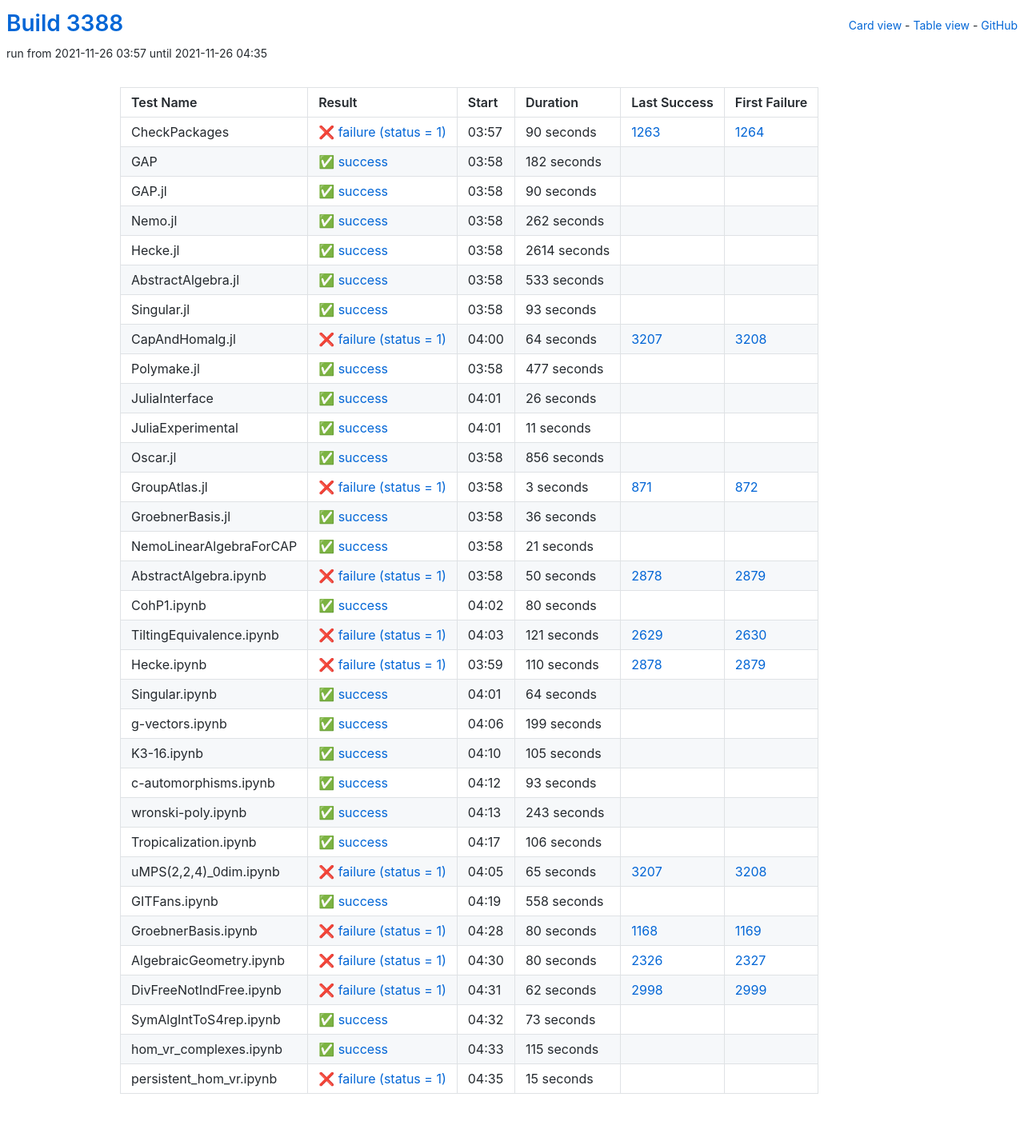
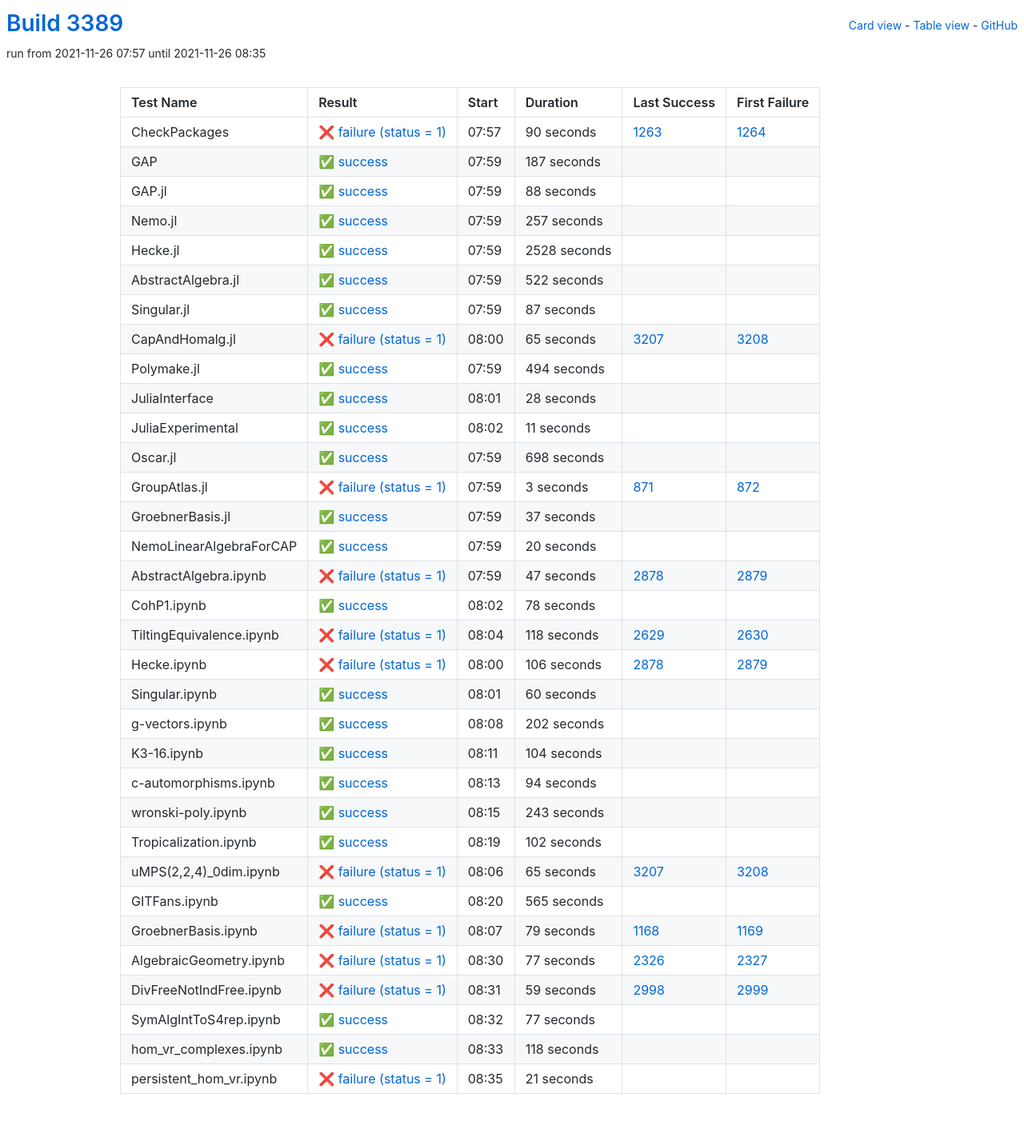
Before and after one commit to oscar-system/oscar-ci-status-stable, a Jekyll site: the page built from table.html, in a window 1280 px wide. Shown: the whole page at 80% size. Built offline with Jekyll 4.4.1, drawn with Linux system fonts in a browser that asks for light colours.

Commit message:
Build #3389

```diff
--- a/_data/ci.yml
+++ b/_data/ci.yml
@@ -1,6 +1,6 @@
 ---
-build: 3388
-build_url: https://oscarci.mathematik.uni-kl.de/job/oscar-stable/3388/
+build: 3389
+build_url: https://oscarci.mathematik.uni-kl.de/job/oscar-stable/3389/
 job: oscar-stable
 organization: oscar-system
 repo: oscar-ci-status-stable
@@ -8,8 +8,8 @@ repourl: https://github.com/oscar-system/oscar-ci-status-stable
 tests:
 - name: CheckPackages
   id: checkpackages
-  log: https://oscarci.mathematik.uni-kl.de/job/oscar-stable/3388/artifact/logs/build-3388/CheckPackages.log
-  start: 2021-11-26 03:57
+  log: https://oscarci.mathematik.uni-kl.de/job/oscar-stable/3389/artifact/logs/build-3389/CheckPackages.log
+  start: 2021-11-26 07:57
   success: false
   exitcode: 1
   status: failure
@@ -20,116 +20,116 @@ tests:
   first_failure_url: https://oscarci.mathematik.uni-kl.de/job/oscar-stable/1264/
 - name: GAP
   id: gap
-  log: https://oscarci.mathematik.uni-kl.de/job/oscar-stable/3388/artifact/logs/build-3388/GAP.log
-  start: 2021-11-26 03:58
+  log: https://oscarci.mathematik.uni-kl.de/job/oscar-stable/3389/artifact/logs/build-3389/GAP.log
+  start: 2021-11-26 07:59
   success: true
   exitcode: 0
   status: success
-  duration: 182
+  duration: 187
   last_success: false
   last_success_url:
   first_failure: false
   first_failure_url:
 - name: GAP.jl
   id: gap-jl
-  log: https://oscarci.mathematik.uni-kl.de/job/oscar-stable/3388/artifact/logs/build-3388/GAP.jl.log
-  start: 2021-11-26 03:58
+  log: https://oscarci.mathematik.uni-kl.de/job/oscar-stable/3389/artifact/logs/build-3389/GAP.jl.log
+  start: 2021-11-26 07:59
   success: true
   exitcode: 0
   status: success
-  duration: 90
+  duration: 88
   last_success: false
   last_success_url:
   first_failure: false
   first_failure_url:
 - name: Nemo.jl
   id: nemo-jl
-  log: https://oscarci.mathematik.uni-kl.de/job/oscar-stable/3388/artifact/logs/build-3388/Nemo.jl.log
-  start: 2021-11-26 03:58
+  log: https://oscarci.mathematik.uni-kl.de/job/oscar-stable/3389/artifact/logs/build-3389/Nemo.jl.log
+  start: 2021-11-26 07:59
   success: true
   exitcode: 0
   status: success
-  duration: 262
+  duration: 257
   last_success: false
   last_success_url:
   first_failure: false
   first_failure_url:
 - name: Hecke.jl
   id: hecke-jl
-  log: https://oscarci.mathematik.uni-kl.de/job/oscar-stable/3388/artifact/logs/build-3388/Hecke.jl.log
-  start: 2021-11-26 03:58
+  log: https://oscarci.mathematik.uni-kl.de/job/oscar-stable/3389/artifact/logs/build-3389/Hecke.jl.log
+  start: 2021-11-26 07:59
   success: true
   exitcode: 0
   status: success
-  duration: 2614
+  duration: 2528
   last_success: false
   last_success_url:
   first_failure: false
   first_failure_url:
 - name: AbstractAlgebra.jl
   id: abstractalgebra-jl
-  log: https://oscarci.mathematik.uni-kl.de/job/oscar-stable/3388/artifact/logs/build-3388/AbstractAlgebra.jl.log
-  start: 2021-11-26 03:58
+  log: https://oscarci.mathematik.uni-kl.de/job/oscar-stable/3389/artifact/logs/build-3389/AbstractAlgebra.jl.log
+  start: 2021-11-26 07:59
   success: true
   exitcode: 0
   status: success
-  duration: 533
+  duration: 522
   last_success: false
   last_success_url:
   first_failure: false
   first_failure_url:
 - name: Singular.jl
   id: singular-jl
-  log: https://oscarci.mathematik.uni-kl.de/job/oscar-stable/3388/artifact/logs/build-3388/Singular.jl.log
-  start: 2021-11-26 03:58
+  log: https://oscarci.mathematik.uni-kl.de/job/oscar-stable/3389/artifact/logs/build-3389/Singular.jl.log
+  start: 2021-11-26 07:59
   success: true
   exitcode: 0
   status: success
-  duration: 93
+  duration: 87
   last_success: false
   last_success_url:
   first_failure: false
   first_failure_url:
 - name: CapAndHomalg.jl
   id: capandhomalg-jl
-  log: https://oscarci.mathematik.uni-kl.de/job/oscar-stable/3388/artifact/logs/build-3388/CapAndHomalg.jl.log
-  start: 2021-11-26 04:00
+  log: https://oscarci.mathematik.uni-kl.de/job/oscar-stable/3389/artifact/logs/build-3389/CapAndHomalg.jl.log
+  start: 2021-11-26 08:00
   success: false
   exitcode: 1
   status: failure
-  duration: 64
+  duration: 65
   last_success: 3207
   last_success_url: https://oscarci.mathematik.uni-kl.de/job/oscar-stable/3207/
   first_failure: 3208
   first_failure_url: https://oscarci.mathematik.uni-kl.de/job/oscar-stable/3208/
 - name: Polymake.jl
   id: polymake-jl
-  log: https://oscarci.mathematik.uni-kl.de/job/oscar-stable/3388/artifact/logs/build-3388/Polymake.jl.log
-  start: 2021-11-26 03:58
+  log: https://oscarci.mathematik.uni-kl.de/job/oscar-stable/3389/artifact/logs/build-3389/Polymake.jl.log
+  start: 2021-11-26 07:59
   success: true
   exitcode: 0
   status: success
-  duration: 477
+  duration: 494
   last_success: false
   last_success_url:
   first_failure: false
   first_failure_url:
 - name: JuliaInterface
   id: juliainterface
-  log: https://oscarci.mathematik.uni-kl.de/job/oscar-stable/3388/artifact/logs/build-3388/JuliaInterface.log
-  start: 2021-11-26 04:01
+  log: https://oscarci.mathematik.uni-kl.de/job/oscar-stable/3389/artifact/logs/build-3389/JuliaInterface.log
+  start: 2021-11-26 08:01
   success: true
   exitcode: 0
   status: success
-  duration: 26
+  duration: 28
   last_success: false
   last_success_url:
   first_failure: false
   first_failure_url:
 - name: JuliaExperimental
   id: juliaexperimental
-  log: https://oscarci.mathematik.uni-kl.de/job/oscar-stable/3388/artifact/logs/build-3388/JuliaExperimental.log
-  start: 2021-11-26 04:01
+  log: https://oscarci.mathematik.uni-kl.de/job/oscar-stable/3389/artifact/logs/build-3389/JuliaExperimental.log
+  start: 2021-11-26 08:02
   success: true
   exitcode: 0
   status: success
@@ -140,20 +140,20 @@ tests:
   first_failure_url:
 - name: Oscar.jl
   id: oscar-jl
-  log: https://oscarci.mathematik.uni-kl.de/job/oscar-stable/3388/artifact/logs/build-3388/Oscar.jl.log
-  start: 2021-11-26 03:58
+  log: https://oscarci.mathematik.uni-kl.de/job/oscar-stable/3389/artifact/logs/build-3389/Oscar.jl.log
+  start: 2021-11-26 07:59
   success: true
   exitcode: 0
   status: success
-  duration: 856
+  duration: 698
   last_success: false
   last_success_url:
   first_failure: false
   first_failure_url:
 - name: GroupAtlas.jl
   id: groupatlas-jl
-  log: https://oscarci.mathematik.uni-kl.de/job/oscar-stable/3388/artifact/logs/build-3388/GroupAtlas.jl.log
-  start: 2021-11-26 03:58
+  log: https://oscarci.mathematik.uni-kl.de/job/oscar-stable/3389/artifact/logs/build-3389/GroupAtlas.jl.log
+  start: 2021-11-26 07:59
   success: false
   exitcode: 1
   status: failure
@@ -164,128 +164,128 @@ tests:
   first_failure_url: https://oscarci.mathematik.uni-kl.de/job/oscar-stable/872/
 - name: GroebnerBasis.jl
   id: groebnerbasis-jl
-  log: https://oscarci.mathematik.uni-kl.de/job/oscar-stable/3388/artifact/logs/build-3388/GroebnerBasis.jl.log
-  start: 2021-11-26 03:58
+  log: https://oscarci.mathematik.uni-kl.de/job/oscar-stable/3389/artifact/logs/build-3389/GroebnerBasis.jl.log
+  start: 2021-11-26 07:59
   success: true
   exitcode: 0
   status: success
-  duration: 36
+  duration: 37
   last_success: false
   last_success_url:
   first_failure: false
   first_failure_url:
 - name: NemoLinearAlgebraForCAP
   id: nemolinearalgebraforcap
-  log: https://oscarci.mathematik.uni-kl.de/job/oscar-stable/3388/artifact/logs/build-3388/NemoLinearAlgebraForCAP.log
-  start: 2021-11-26 03:58
+  log: https://oscarci.mathematik.uni-kl.de/job/oscar-stable/3389/artifact/logs/build-3389/NemoLinearAlgebraForCAP.log
+  start: 2021-11-26 07:59
   success: true
   exitcode: 0
   status: success
-  duration: 21
+  duration: 20
   last_success: false
   last_success_url:
   first_failure: false
   first_failure_url:
 - name: AbstractAlgebra.ipynb
   id: abstractalgebra-ipynb
-  log: https://oscarci.mathematik.uni-kl.de/job/oscar-stable/3388/artifact/logs/build-3388/AbstractAlgebra.ipynb.log
-  start: 2021-11-26 03:58
+  log: https://oscarci.mathematik.uni-kl.de/job/oscar-stable/3389/artifact/logs/build-3389/AbstractAlgebra.ipynb.log
+  start: 2021-11-26 07:59
   success: false
   exitcode: 1
   status: failure
-  duration: 50
+  duration: 47
   last_success: 2878
   last_success_url: https://oscarci.mathematik.uni-kl.de/job/oscar-stable/2878/
   first_failure: 2879
   first_failure_url: https://oscarci.mathematik.uni-kl.de/job/oscar-stable/2879/
 - name: CohP1.ipynb
   id: cohp1-ipynb
-  log: https://oscarci.mathematik.uni-kl.de/job/oscar-stable/3388/artifact/logs/build-3388/CohP1.ipynb.log
-  start: 2021-11-26 04:02
+  log: https://oscarci.mathematik.uni-kl.de/job/oscar-stable/3389/artifact/logs/build-3389/CohP1.ipynb.log
+  start: 2021-11-26 08:02
   success: true
   exitcode: 0
   status: success
-  duration: 80
+  duration: 78
   last_success: false
   last_success_url:
   first_failure: false
   first_failure_url:
 - name: TiltingEquivalence.ipynb
   id: tiltingequivalence-ipynb
-  log: https://oscarci.mathematik.uni-kl.de/job/oscar-stable/3388/artifact/logs/build-3388/TiltingEquivalence.ipynb.log
-  start: 2021-11-26 04:03
+  log: https://oscarci.mathematik.uni-kl.de/job/oscar-stable/3389/artifact/logs/build-3389/TiltingEquivalence.ipynb.log
+  start: 2021-11-26 08:04
   success: false
   exitcode: 1
   status: failure
-  duration: 121
+  duration: 118
   last_success: 2629
   last_success_url: https://oscarci.mathematik.uni-kl.de/job/oscar-stable/2629/
   first_failure: 2630
   first_failure_url: https://oscarci.mathematik.uni-kl.de/job/oscar-stable/2630/
 - name: Hecke.ipynb
   id: hecke-ipynb
-  log: https://oscarci.mathematik.uni-kl.de/job/oscar-stable/3388/artifact/logs/build-3388/Hecke.ipynb.log
-  start: 2021-11-26 03:59
+  log: https://oscarci.mathematik.uni-kl.de/job/oscar-stable/3389/artifact/logs/build-3389/Hecke.ipynb.log
+  start: 2021-11-26 08:00
   success: false
   exitcode: 1
   status: failure
-  duration: 110
+  duration: 106
   last_success: 2878
   last_success_url: https://oscarci.mathematik.uni-kl.de/job/oscar-stable/2878/
   first_failure: 2879
   first_failure_url: https://oscarci.mathematik.uni-kl.de/job/oscar-stable/2879/
 - name: Singular.ipynb
   id: singular-ipynb
-  log: https://oscarci.mathematik.uni-kl.de/job/oscar-stable/3388/artifact/logs/build-3388/Singular.ipynb.log
-  start: 2021-11-26 04:01
+  log: https://oscarci.mathematik.uni-kl.de/job/oscar-stable/3389/artifact/logs/build-3389/Singular.ipynb.log
+  start: 2021-11-26 08:01
   success: true
   exitcode: 0
   status: success
-  duration: 64
+  duration: 60
   last_success: false
   last_success_url:
   first_failure: false
   first_failure_url:
 - name: g-vectors.ipynb
   id: g-vectors-ipynb
-  log: https://oscarci.mathematik.uni-kl.de/job/oscar-stable/3388/artifact/logs/build-3388/g-vectors.ipynb.log
-  start: 2021-11-26 04:06
+  log: https://oscarci.mathematik.uni-kl.de/job/oscar-stable/3389/artifact/logs/build-3389/g-vectors.ipynb.log
+  start: 2021-11-26 08:08
   success: true
   exitcode: 0
   status: success
-  duration: 199
+  duration: 202
   last_success: false
   last_success_url:
   first_failure: false
   first_failure_url:
 - name: K3-16.ipynb
   id: k3-16-ipynb
-  log: https://oscarci.mathematik.uni-kl.de/job/oscar-stable/3388/artifact/logs/build-3388/K3-16.ipynb.log
-  start: 2021-11-26 04:10
+  log: https://oscarci.mathematik.uni-kl.de/job/oscar-stable/3389/artifact/logs/build-3389/K3-16.ipynb.log
+  start: 2021-11-26 08:11
   success: true
   exitcode: 0
   status: success
-  duration: 105
+  duration: 104
   last_success: false
   last_success_url:
   first_failure: false
   first_failure_url:
 - name: c-automorphisms.ipynb
   id: c-automorphisms-ipynb
-  log: https://oscarci.mathematik.uni-kl.de/job/oscar-stable/3388/artifact/logs/build-3388/c-automorphisms.ipynb.log
-  start: 2021-11-26 04:12
+  log: https://oscarci.mathematik.uni-kl.de/job/oscar-stable/3389/artifact/logs/build-3389/c-automorphisms.ipynb.log
+  start: 2021-11-26 08:13
   success: true
   exitcode: 0
   status: success
-  duration: 93
+  duration: 94
   last_success: false
   last_success_url:
   first_failure: false
   first_failure_url:
 - name: wronski-poly.ipynb
   id: wronski-poly-ipynb
-  log: https://oscarci.mathematik.uni-kl.de/job/oscar-stable/3388/artifact/logs/build-3388/wronski-poly.ipynb.log
-  start: 2021-11-26 04:13
+  log: https://oscarci.mathematik.uni-kl.de/job/oscar-stable/3389/artifact/logs/build-3389/wronski-poly.ipynb.log
+  start: 2021-11-26 08:15
   success: true
   exitcode: 0
   status: success
@@ -296,20 +296,20 @@ tests:
   first_failure_url:
 - name: Tropicalization.ipynb
   id: tropicalization-ipynb
-  log: https://oscarci.mathematik.uni-kl.de/job/oscar-stable/3388/artifact/logs/build-3388/Tropicalization.ipynb.log
-  start: 2021-11-26 04:17
+  log: https://oscarci.mathematik.uni-kl.de/job/oscar-stable/3389/artifact/logs/build-3389/Tropicalization.ipynb.log
+  start: 2021-11-26 08:19
   success: true
   exitcode: 0
   status: success
-  duration: 106
+  duration: 102
   last_success: false
   last_success_url:
   first_failure: false
   first_failure_url:
 - name: uMPS(2,2,4)_0dim.ipynb
   id: umps-2-2-4-0dim-ipynb
-  log: https://oscarci.mathematik.uni-kl.de/job/oscar-stable/3388/artifact/logs/build-3388/uMPS-2-2-4-_0dim.ipynb.log
-  start: 2021-11-26 04:05
+  log: https://oscarci.mathematik.uni-kl.de/job/oscar-stable/3389/artifact/logs/build-3389/uMPS-2-2-4-_0dim.ipynb.log
+  start: 2021-11-26 08:06
   success: false
   exitcode: 1
   status: failure
@@ -320,84 +320,84 @@ tests:
   first_failure_url: https://oscarci.mathematik.uni-kl.de/job/oscar-stable/3208/
 - name: GITFans.ipynb
   id: gitfans-ipynb
-  log: https://oscarci.mathematik.uni-kl.de/job/oscar-stable/3388/artifact/logs/build-3388/GITFans.ipynb.log
-  start: 2021-11-26 04:19
+  log: https://oscarci.mathematik.uni-kl.de/job/oscar-stable/3389/artifact/logs/build-3389/GITFans.ipynb.log
+  start: 2021-11-26 08:20
   success: true
   exitcode: 0
   status: success
-  duration: 558
+  duration: 565
   last_success: false
   last_success_url:
   first_failure: false
   first_failure_url:
 - name: GroebnerBasis.ipynb
   id: groebnerbasis-ipynb
-  log: https://oscarci.mathematik.uni-kl.de/job/oscar-stable/3388/artifact/logs/build-3388/GroebnerBasis.ipynb.log
-  start: 2021-11-26 04:28
+  log: https://oscarci.mathematik.uni-kl.de/job/oscar-stable/3389/artifact/logs/build-3389/GroebnerBasis.ipynb.log
+  start: 2021-11-26 08:07
   success: false
   exitcode: 1
   status: failure
-  duration: 80
+  duration: 79
   last_success: 1168
   last_success_url: https://oscarci.mathematik.uni-kl.de/job/oscar-stable/1168/
   first_failure: 1169
   first_failure_url: https://oscarci.mathematik.uni-kl.de/job/oscar-stable/1169/
 - name: AlgebraicGeometry.ipynb
   id: algebraicgeometry-ipynb
-  log: https://oscarci.mathematik.uni-kl.de/job/oscar-stable/3388/artifact/logs/build-3388/AlgebraicGeometry.ipynb.log
-  start: 2021-11-26 04:30
+  log: https://oscarci.mathematik.uni-kl.de/job/oscar-stable/3389/artifact/logs/build-3389/AlgebraicGeometry.ipynb.log
+  start: 2021-11-26 08:30
   success: false
   exitcode: 1
   status: failure
-  duration: 80
+  duration: 77
   last_success: 2326
   last_success_url: https://oscarci.mathematik.uni-kl.de/job/oscar-stable/2326/
   first_failure: 2327
   first_failure_url: https://oscarci.mathematik.uni-kl.de/job/oscar-stable/2327/
 - name: DivFreeNotIndFree.ipynb
   id: divfreenotindfree-ipynb
-  log: https://oscarci.mathematik.uni-kl.de/job/oscar-stable/3388/artifact/logs/build-3388/DivFreeNotIndFree.ipynb.log
-  start: 2021-11-26 04:31
+  log: https://oscarci.mathematik.uni-kl.de/job/oscar-stable/3389/artifact/logs/build-3389/DivFreeNotIndFree.ipynb.log
+  start: 2021-11-26 08:31
   success: false
   exitcode: 1
   status: failure
-  duration: 62
+  duration: 59
   last_success: 2998
   last_success_url: https://oscarci.mathematik.uni-kl.de/job/oscar-stable/2998/
   first_failure: 2999
   first_failure_url: https://oscarci.mathematik.uni-kl.de/job/oscar-stable/2999/
 - name: SymAlgIntToS4rep.ipynb
   id: symalginttos4rep-ipynb
-  log: https://oscarci.mathematik.uni-kl.de/job/oscar-stable/3388/artifact/logs/build-3388/SymAlgIntToS4rep.ipynb.log
-  start: 2021-11-26 04:32
+  log: https://oscarci.mathematik.uni-kl.de/job/oscar-stable/3389/artifact/logs/build-3389/SymAlgIntToS4rep.ipynb.log
+  start: 2021-11-26 08:32
   success: true
   exitcode: 0
   status: success
-  duration: 73
+  duration: 77
   last_success: false
   last_success_url:
   first_failure: false
   first_failure_url:
 - name: hom_vr_complexes.ipynb
   id: hom-vr-complexes-ipynb
-  log: https://oscarci.mathematik.uni-kl.de/job/oscar-stable/3388/artifact/logs/build-3388/hom_vr_complexes.ipynb.log
-  start: 2021-11-26 04:33
+  log: https://oscarci.mathematik.uni-kl.de/job/oscar-stable/3389/artifact/logs/build-3389/hom_vr_complexes.ipynb.log
+  start: 2021-11-26 08:33
   success: true
   exitcode: 0
   status: success
-  duration: 115
+  duration: 118
   last_success: false
   last_success_url:
   first_failure: false
   first_failure_url:
 - name: persistent_hom_vr.ipynb
   id: persistent-hom-vr-ipynb
-  log: https://oscarci.mathematik.uni-kl.de/job/oscar-stable/3388/artifact/logs/build-3388/persistent_hom_vr.ipynb.log
-  start: 2021-11-26 04:35
+  log: https://oscarci.mathematik.uni-kl.de/job/oscar-stable/3389/artifact/logs/build-3389/persistent_hom_vr.ipynb.log
+  start: 2021-11-26 08:35
   success: false
   exitcode: 1
   status: failure
-  duration: 15
+  duration: 21
   last_success: false
   last_success_url:
   first_failure: false
```
Also changed, not shown: README.md.
